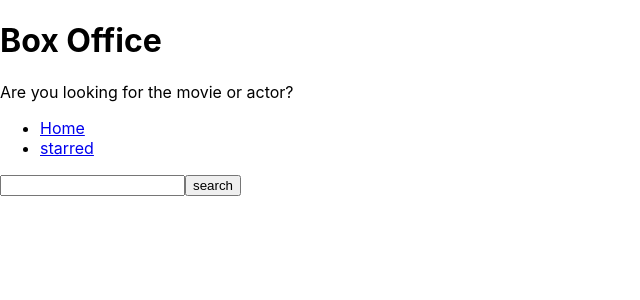
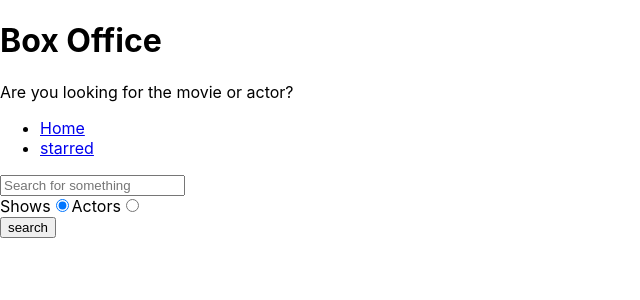
Before and after one commit to 20695A0518/box-office, a React (Create React App) app: page / in a window 1280 px wide. Shown: the top 300 px of the page, without its empty margins (0-640 px from the left). Built offline with nearby package versions, Linux system fonts and the light colour scheme.

Commit message:
add button actions

```diff
--- a/src/Pages/Home.js
+++ b/src/Pages/Home.js
@@ -7,8 +7,12 @@
 function Home() {
   const [input, setInput] = useState('');
   const [results, setResult] = useState(null);
+  const [searchOption, setSearchOption] = useState('shows');
+
+  const isShowsSearch = searchOption === 'shows';
+
   const onSearch = () => {
-    apiGet(`/search/shows?q=${input}`).then(result => {
+    apiGet(`/search/${searchOption}?q=${input}`).then(result => {
       setResult(result);
     });
   };
@@ -20,18 +24,22 @@
       onSearch();
     }
   };
+
+  const onRadioChange = ev => {
+    setSearchOption(ev.target.value);
+  };
+
+  console.log(searchOption);
   const renderResults = () => {
     if (results && results.length === 0) {
       return <div>No result</div>;
     }
     if (results && results.length > 0) {
-      return (
-        <div>
-          {results.map(item => (
-            <div key={item.show.id}>{item.show.name}</div>
-          ))}
-        </div>
-      );
+      return results[0].show
+        ? results.map(item => <div key={item.show.id}>{item.show.name}</div>)
+        : results.map(item => (
+            <div key={item.person.id}>{item.person.name}</div>
+          ));
     }
     return null;
   };
@@ -39,10 +47,33 @@
     <MainPageLayout>
       <input
         type="text"
+        placeholder="Search for something"
         onChange={onInputChange}
         onKeyDown={onKeyDown}
         value={input}
       />
+      <div>
+        <label htmlFor="shows-search">
+          Shows
+          <input
+            id="shows-search"
+            type="radio"
+            value="shows"
+            checked={isShowsSearch}
+            onChange={onRadioChange}
+          />
+        </label>
+        <label htmlFor="actors-search">
+          Actors
+          <input
+            id="actors-search"
+            type="radio"
+            value="people"
+            checked={!isShowsSearch}
+            onChange={onRadioChange}
+          />
+        </label>
+      </div>
       <button type="button" onClick={onSearch}>
         search
       </button>
```
